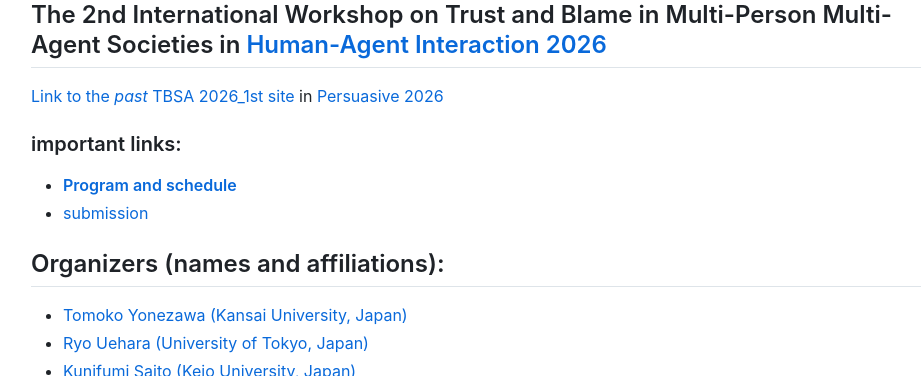
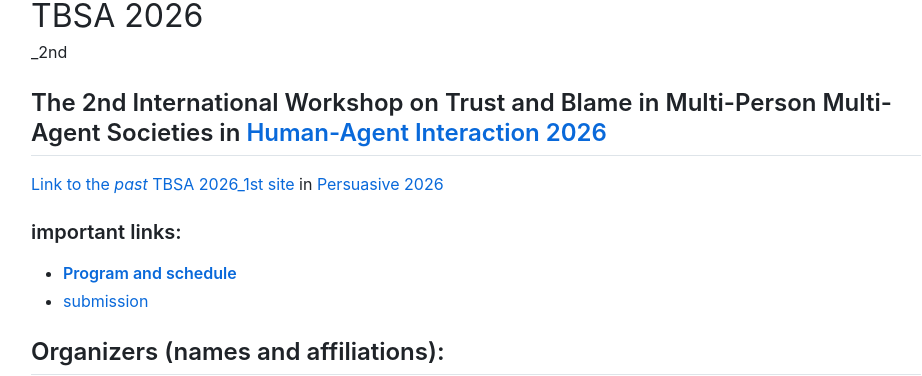
Before and after one commit to virtualcom-designlab/TBSA2026, a Jekyll site: the page built from index.md, in a window 1280 px wide and 900 px high, scrolled down 452 px, cut to the strip 264-640 px from the top of the window. Shown: the whole strip, without its empty margins (164-1086 px from the left). Built offline with Jekyll 4.4.1, drawn with Linux system fonts in a browser that asks for light colours.

Commit message:
Update index.md

```diff
--- a/index.md
+++ b/index.md
@@ -4,7 +4,7 @@ title: Trust and Blame
 ---
 
 <img src="img/TBSAall.png" alt="Workshop icon" width="96%">
-<!--font size="+3">TBSA 2026</font>_2nd-->
+<font size="+3">TBSA 2026</font>_2nd
 
 ## The 2nd International Workshop on Trust and Blame in Multi-Person Multi-Agent Societies in [Human-Agent Interaction 2026](https://hai-conference.net/hai2026/)
 
```
